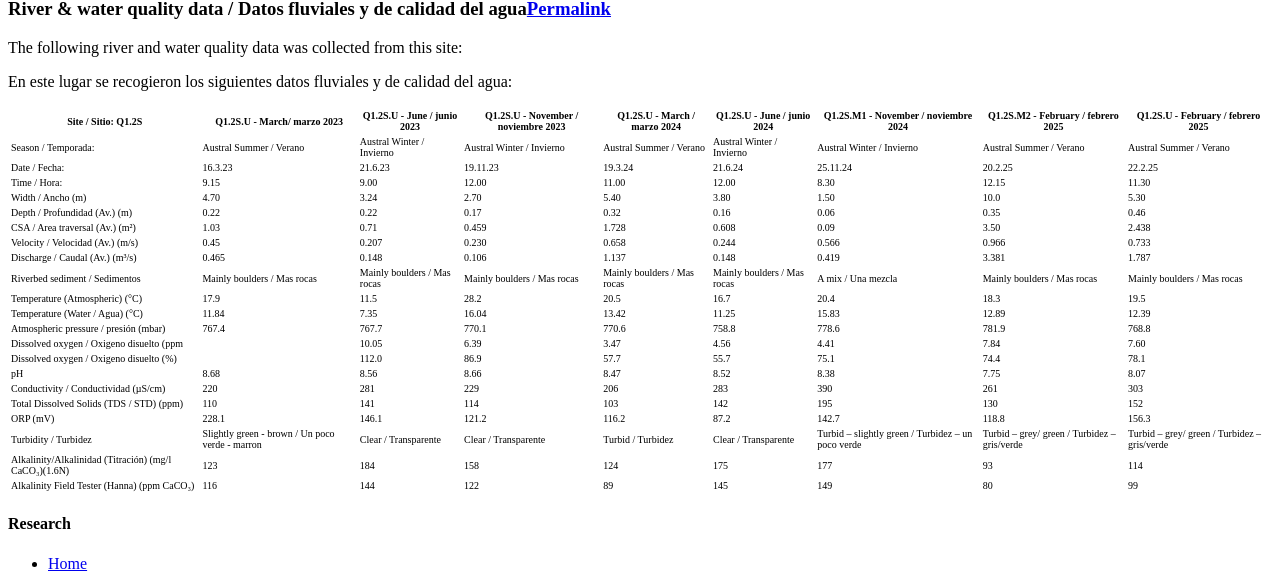
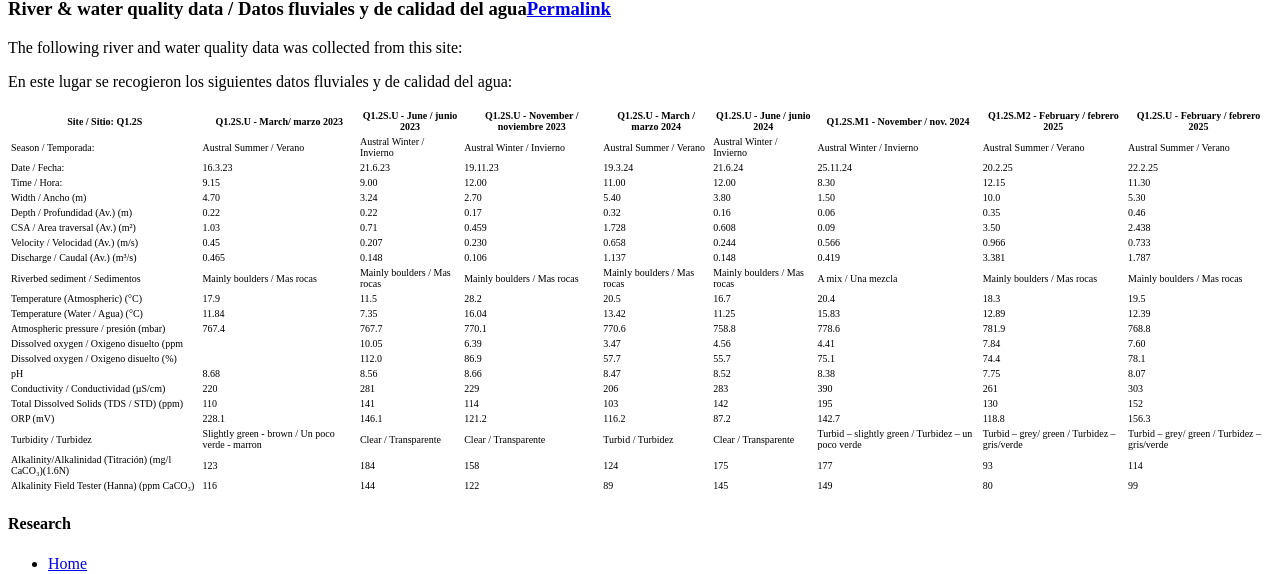
Before and after one commit to HVLepage/cavep-unah, a Jekyll site: the page built from _docs/site-network/Q1_2S.md, in a window 1280 px wide and 900 px high, scrolled down 5979 px. Shown: the part 150-724 px from the top of the window. Built offline with Jekyll 4.4.1, drawn with Linux system fonts in a browser that asks for light colours; comment, search, counter and statistics services are not loaded.

Commit message:
Update Q1_2S.md

```diff
--- a/_docs/site-network/Q1_2S.md
+++ b/_docs/site-network/Q1_2S.md
@@ -122,7 +122,7 @@ The following river and water quality data was collected from this site:
 
 En este lugar se recogieron los siguientes datos fluviales y de calidad del agua:
 
-|     Site / Sitio: Q1.2S                                        |     Q1.2S.U - March/ marzo 2023                           |     Q1.2S.U - June / junio 2023    |     Q1.2S.U - November / noviembre 2023    |      Q1.2S.U - March / marzo 2024    |     Q1.2S.U - June / junio 2024     |     Q1.2S.M1 - November / noviembre 2024                    |     Q1.2S.M2 - February / febrero 2025                |     Q1.2S.U - February / febrero 2025                 |
+|     Site / Sitio: Q1.2S                                        |     Q1.2S.U - March/ marzo 2023                           |     Q1.2S.U - June / junio 2023    |     Q1.2S.U - November / noviembre 2023    |      Q1.2S.U - March / marzo 2024    |     Q1.2S.U - June / junio 2024     |     Q1.2S.M1 - November / nov. 2024                    |     Q1.2S.M2 - February / febrero 2025                |     Q1.2S.U - February / febrero 2025                 |
 |----------------------------------------------------------------|-----------------------------------------------------------|------------------------------------|--------------------------------------------|--------------------------------------|-------------------------------------|-------------------------------------------------------------|-------------------------------------------------------|-------------------------------------------------------|
 |     Season / Temporada:                                        |     Austral Summer / Verano                               |     Austral Winter / Invierno      |     Austral Winter / Invierno              |     Austral Summer / Verano          |     Austral Winter / Invierno       |     Austral Winter / Invierno                               |     Austral Summer / Verano                           |     Austral Summer / Verano                           |
 |     Date / Fecha:                                              |     16.3.23                                               |     21.6.23                        |     19.11.23                               |              19.3.24                 |     21.6.24                         |     25.11.24                                                |     20.2.25                                           |     22.2.25                                           |
```
